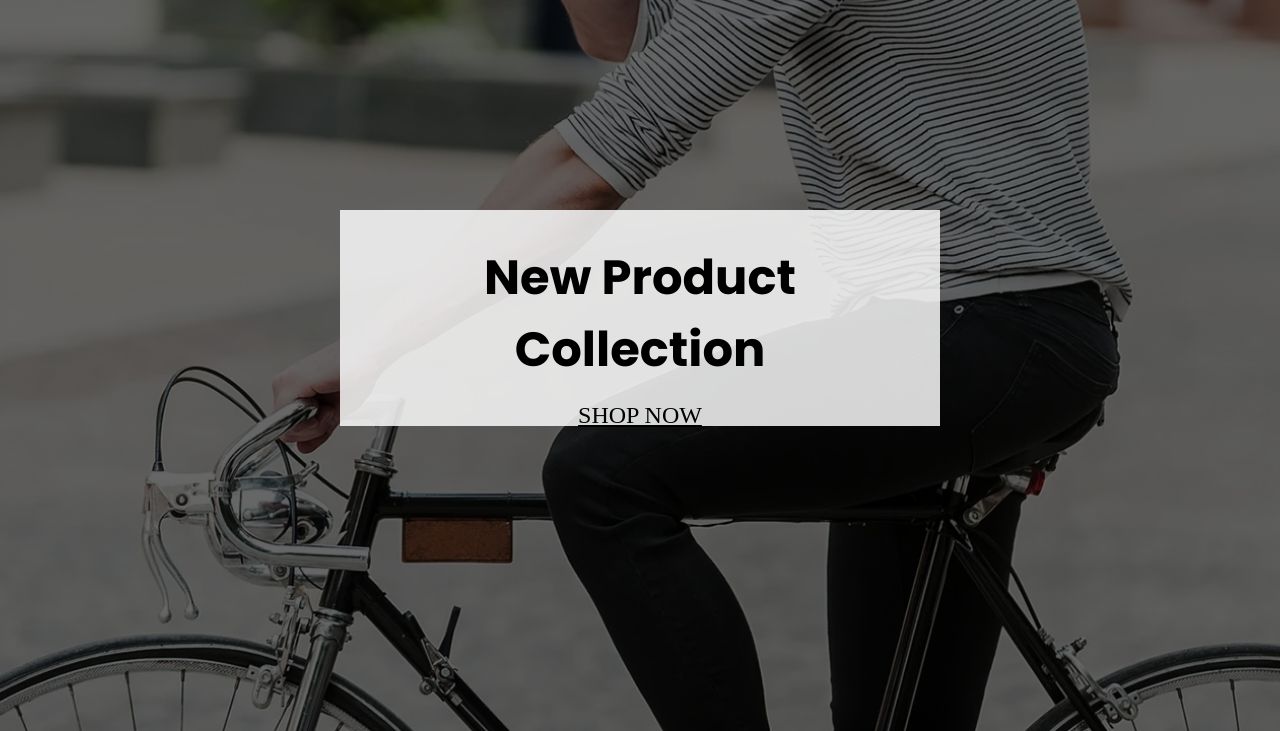
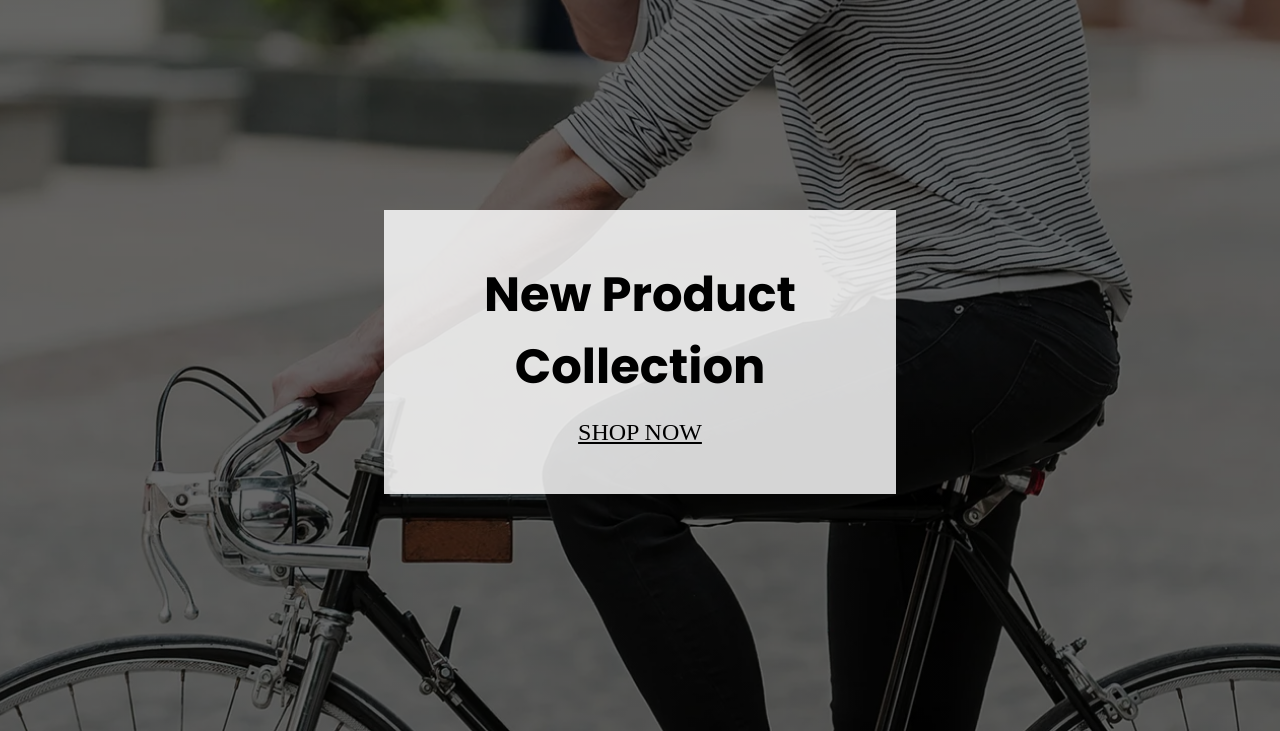
Before and after one commit to Front-End22/Ecommerce-website, a plain HTML site: page assets/index.html in a window 1280 px wide. Shown: the part 81-812 px from the top of the page. Drawn offline with Linux system fonts and the light colour scheme.

Commit message:
changes to the width of hero

```diff
--- a/assets/css/styles.css
+++ b/assets/css/styles.css
@@ -35,15 +35,17 @@ nav ul {
 .hero-heading {
     position: relative;
     width: 80%;
-    height: 13.5rem;
+    height: 35%;
     margin-left: auto;
     margin-right: auto;
     top: 200px;
     background: rgba(255, 255, 255, 0.83);
     display: flex;
     flex-direction: column;
+    justify-content: center;
+    align-self: center;
+    font-size: 2rem;
     gap: 1rem;
-    padding: 2rem;
     text-align: center;
     font-size: 1rem;
 }
@@ -85,9 +87,13 @@ font-family: 'Dosis';
     }
 
      .hero-heading {
-        width: 600px ;
+        width: 40%;
+        height: 35%;
          font-size: 1.5rem;
          text-align: center;
          padding: 2rem;
+         display: flex;
+         justify-content: center;
+         align-self: center;
      }
 }
```
